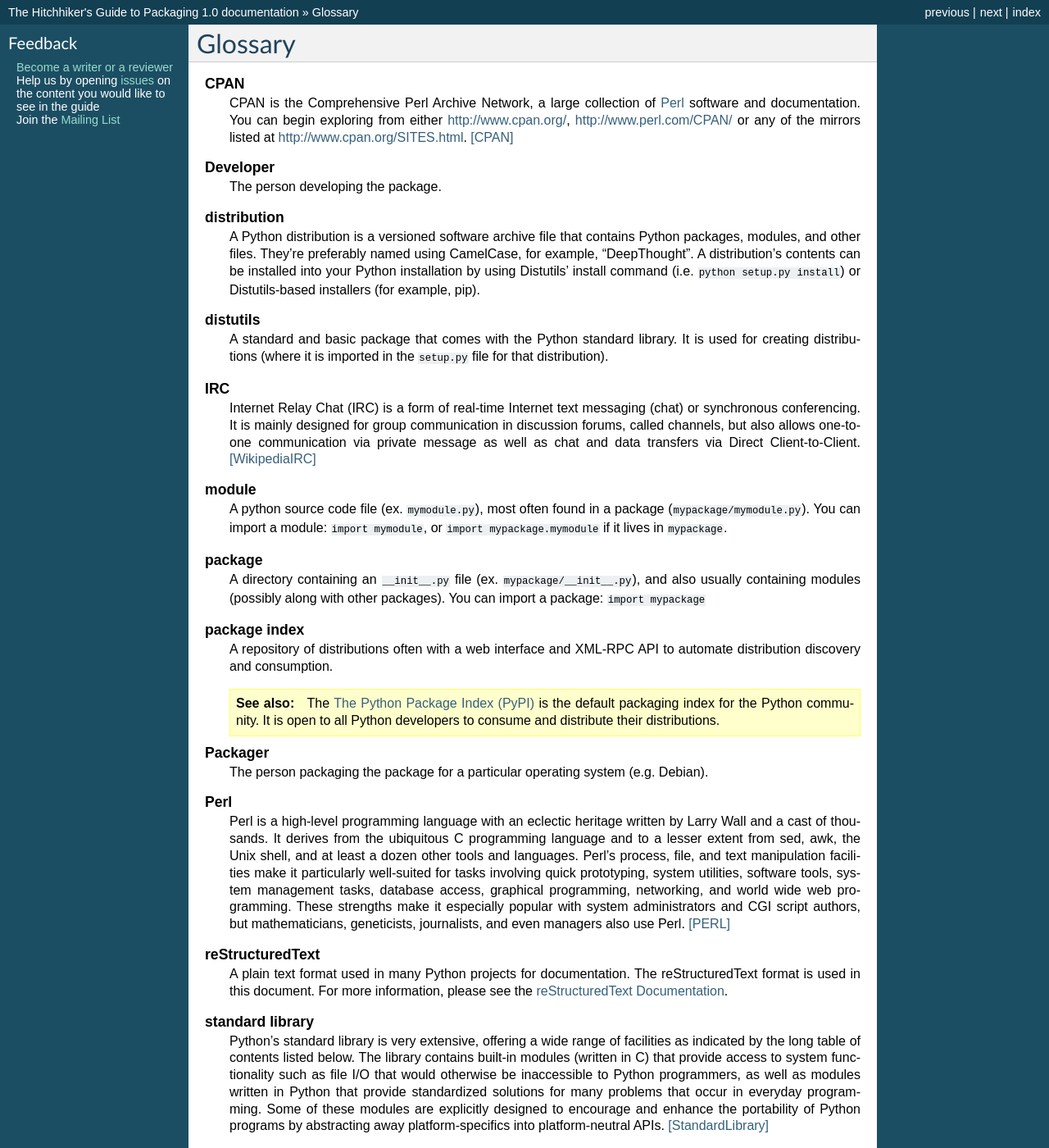
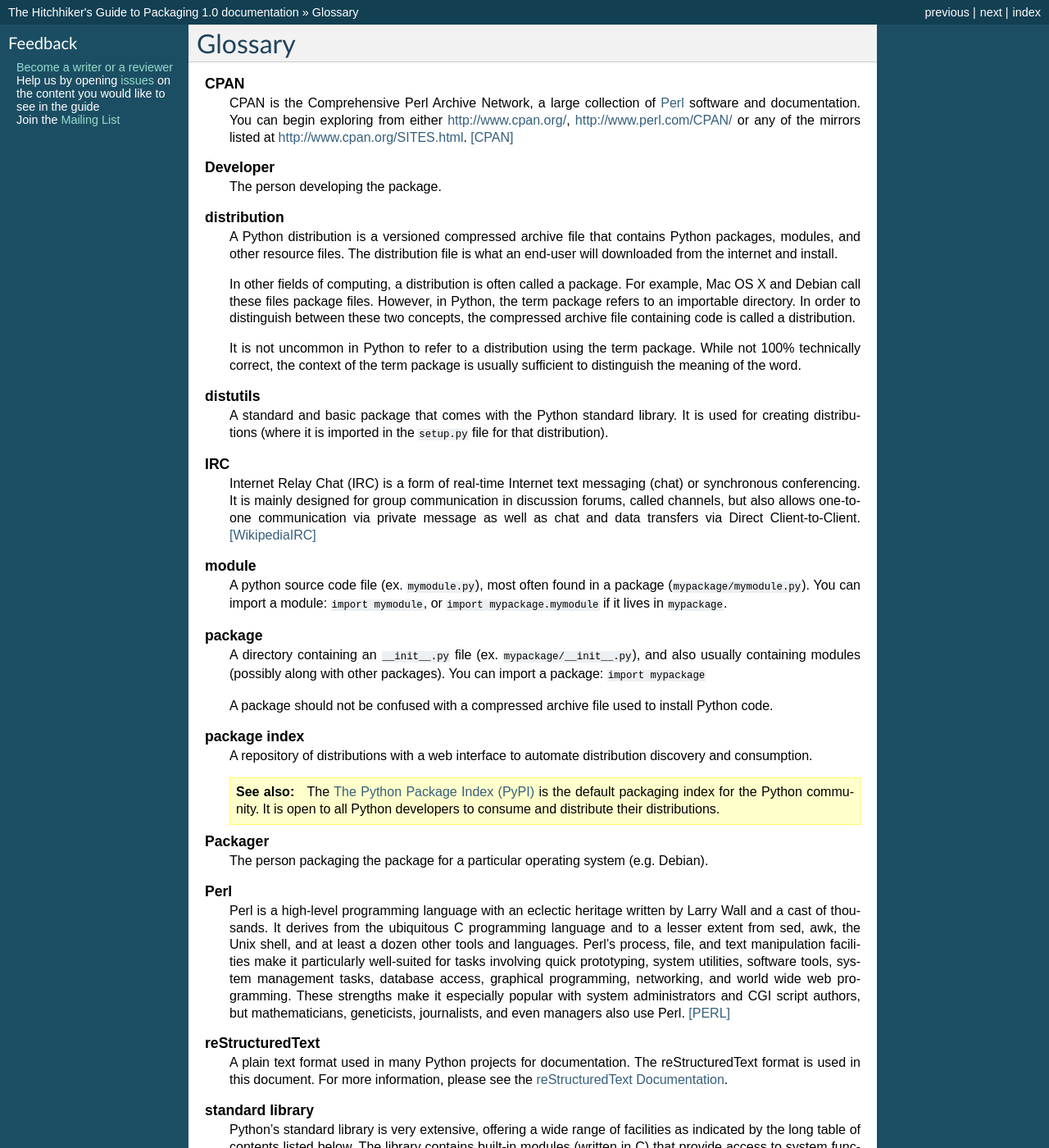
Before and after one commit to pypa/packaging.python.org, a Sphinx documentation site: the page built from source/glossary.txt, in a window 1280 px wide and 1400 px high. Shown: the whole window at 82% size. Built offline with Sphinx 7.4.7, drawn with Linux system fonts in a browser that asks for light colours.

Commit message:
Edits to clarify existing definitions.

```diff
--- a/source/glossary.txt
+++ b/source/glossary.txt
@@ -14,13 +14,22 @@ Glossary
        The person developing the package.
 
    distribution
-       A Python distribution is a versioned software archive file
-       that contains Python packages, modules, and other
-       files. They're preferably named using CamelCase, for example,
-       "DeepThought". A distribution's contents can be installed into
-       your Python installation by using Distutils' install command
-       (i.e. ``python setup.py install``) or Distutils-based
-       installers (for example, pip).
+       A Python distribution is a versioned compressed archive file
+       that contains Python packages, modules, and other resource
+       files. The distribution file is what an end-user will downloaded
+       from the internet and install.
+
+       In other fields of computing, a distribution is often called a
+       package. For example, Mac OS X and Debian call these files
+       package files. However, in Python, the term package refers to an
+       importable directory. In order to distinguish between these two
+       concepts, the compressed archive file containing code is called
+       a distribution.
+
+       It is not uncommon in Python to refer to a distribution using the
+       term package. While not 100% technically correct, the context of
+       the term package is usually sufficient to distinguish the meaning
+       of the word.
 
    distutils
        A standard and basic package that comes with the Python
@@ -47,9 +56,12 @@ Glossary
        modules (possibly along with other packages). You can import
        a package: ``import mypackage``
 
+       A package should not be confused with a compressed archive file
+       used to install Python code.
+
    package index
-       A repository of distributions often with a web interface and
-       XML-RPC API to automate distribution discovery and consumption.
+       A repository of distributions with a web interface to automate
+       distribution discovery and consumption.
 
        .. seealso:: The :ref:`pypi_info` is the default packaging
                     index for the Python community. It is open to all
```
